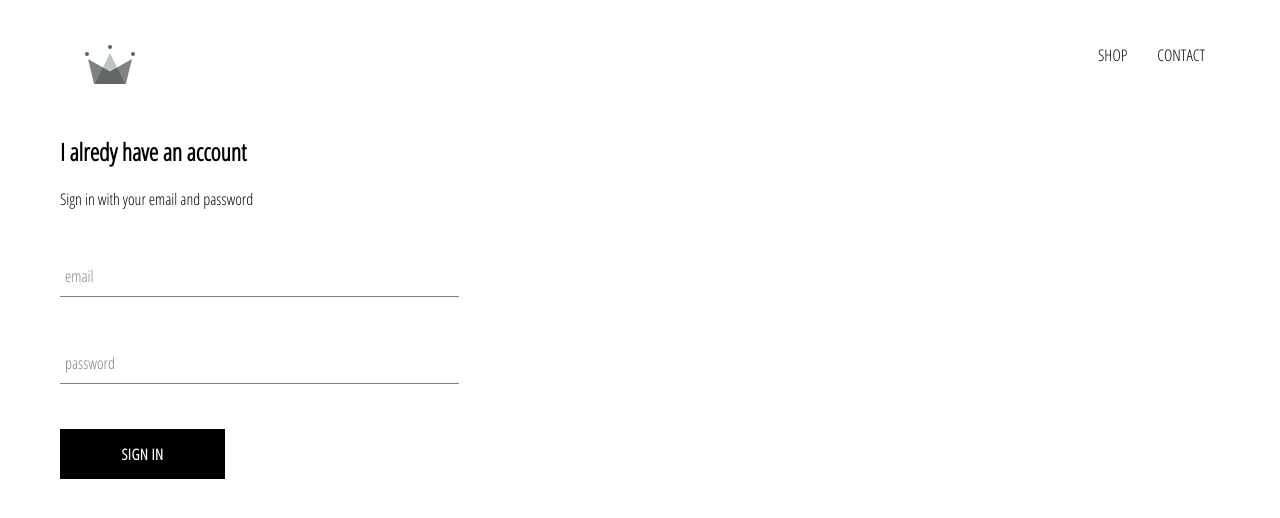
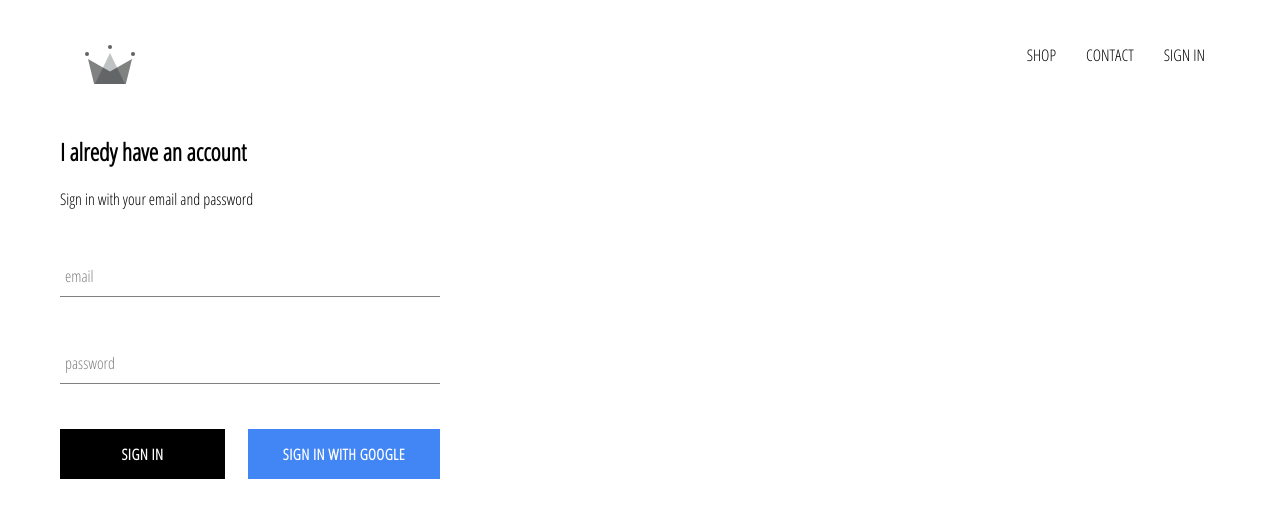
Before and after one commit to ernestob445/crwn-clothing, a React (Create React App) app: page /signin in a window 1280 px wide. Shown: the top 518 px of the page. Built offline with nearby package versions, Linux system fonts and the light colour scheme; no server answers.

Commit message:
Integrated firebase into application, created sign In with google

```diff
--- a/package.json
+++ b/package.json
@@ -6,6 +6,7 @@
     "@testing-library/jest-dom": "^5.11.4",
     "@testing-library/react": "^11.1.0",
     "@testing-library/user-event": "^12.1.10",
+    "firebase": "^8.4.2",
     "node-sass": "^5.0.0",
     "react": "^17.0.2",
     "react-dom": "^17.0.2",
--- a/src/App.css
+++ b/src/App.css
@@ -7,3 +7,7 @@
     text-decoration: none;
     color: black;
 }
+
+* {
+    box-sizing: border-box;
+}
--- a/src/App.js
+++ b/src/App.js
@@ -8,20 +8,46 @@
 import ShopPage from './pages/shop/shop.component';
 import SignInAndSignUpPage from './pages/sign-in-and-sign-up/sign-in-and-sign-up.component';
 import Header from './components/header/header.component';
+import { auth } from './firebase/firebase.utils';
 
 /* <Route exact path='' component={ } /> */
 
-function App() {
+class App extends React.Component {
+  constructor() {
+    super();
+
+
+    this.state = {
+      currentUser: null
+    }
+  }
+
+  unsubscribeFromAuth = null
+
+  componentDidMount() {
+    this.unsubscribeFromAuth = auth.onAuthStateChanged(user => {
+      this.setState({ currentUser: user });
+
+      console.log(user);
+    })
+  }
+
+  componentWillUnmount() {
+    this.unsubscribeFromAuth();
+  }
+
+  render() {
     return (
       <div>
-      <Header />
+        <Header currentUser={this.state.currentUser} />
         <Switch>
           <Route exact path='/' component={HomePage} />
           <Route exact path='/shop' component={ShopPage} />
           <Route path='/signin' component={SignInAndSignUpPage} />
         </Switch>
-    </div>
+      </div >
     );
+  }
 }
 
 export default App;
--- a/src/components/custom-button/custom-button.component.jsx
+++ b/src/components/custom-button/custom-button.component.jsx
@@ -2,8 +2,8 @@
 
 import './custom-button.styles.scss';
 
-const CustomButton = ({ children, ...otherProps }) => (
-    <button className='custom-button' {...otherProps}>
+const CustomButton = ({ children, isGoogleSignIn, ...otherProps }) => (
+    <button className={`${isGoogleSignIn ? 'google-sign-in' : ''} custom-button`} {...otherProps}>
         {children}
     </button>
 )
--- a/src/components/custom-button/custom-button.styles.scss
+++ b/src/components/custom-button/custom-button.styles.scss
@@ -19,4 +19,14 @@
     color: black;
     border: 1px solid black;
   }
+
+  &.google-sign-in{
+    background-color: #4285f4;
+    color: white;
+
+    &:hover{
+      background-color: #357ae8;
+      border: none;
+    }
+  }
 }
--- a/src/components/header/header.component.jsx
+++ b/src/components/header/header.component.jsx
@@ -1,11 +1,13 @@
 import React from 'react';
 import { Link } from 'react-router-dom';
+
+import { auth } from '../../firebase/firebase.utils';
 
 import { ReactComponent as Logo } from '../../assets/crown.svg';
 
 import './header.styles.scss';
 
-const Header = () => (
+const Header = ({ currentUser }) => (
     <div className='header'>
         <Link className='logo-container' to='/'>
             <Logo className='logo' />
@@ -13,6 +15,12 @@
         <div className='options'>
             <Link className='option' to='/shop'>SHOP</Link>
             <Link className='option' to='/contact'>CONTACT</Link>
+            {
+                currentUser ?
+                    <div className='option' onClick={() => auth.signOut()}>SIGN OUT</div>
+                    :
+                    <Link className='option' to='/signIn'>SIGN IN</Link>
+            }
         </div>
     </div>
 )
--- a/src/components/header/header.styles.scss
+++ b/src/components/header/header.styles.scss
@@ -20,6 +20,7 @@
 
     .option {
       padding: 10px 15px;
+      cursor: pointer;
     }
   }
 }
--- a/src/components/sign-in/sign-in.components.jsx
+++ b/src/components/sign-in/sign-in.components.jsx
@@ -3,6 +3,8 @@
 
 import FormInput from '../form-input/form-input.component';
 import CustomButton from '../custom-button/custom-button.component';
+
+import { signInWithGoogle } from '../../firebase/firebase.utils';
 
 import './sign-in.styles.scss';
 
@@ -56,8 +58,13 @@
                         required />
 
 
-
-                    <CustomButton type='submit'>Sign in</CustomButton>
+                    <div className='buttons'>
+                        <CustomButton type='submit'>Sign in</CustomButton>
+                        <CustomButton onClick={signInWithGoogle} isGoogleSignIn>
+                            {' '}
+                            Sign in with Google
+                        </CustomButton>
+                    </div>
                 </form>
             </div>
         )
--- a/src/components/sign-in/sign-in.styles.scss
+++ b/src/components/sign-in/sign-in.styles.scss
@@ -1,5 +1,5 @@
 .sign-in{
-    width: 30vW;//es el 30% del ancho total de la vist
+    width: 380px;//30vw es el 30% del ancho total de la vist
     display: flex;
     flex-direction: column;
 
@@ -7,4 +7,9 @@
     .title{
         margin: 10px 0;
     }
+
+    .buttons{
+        display: flex;
+        justify-content: space-between;
+    }
 }
--- /dev/null
+++ b/src/firebase/firebase.utils.js
@@ -0,0 +1,25 @@
+import firebase from 'firebase/app';
+import 'firebase/firestore';
+import 'firebase/auth';
+
+const config = {
+    apiKey: "AIzaSyBZRB_2YO1o8O3JsSSYAvKfD7OTqxMLPMc",
+    authDomain: "crw-db-445.firebaseapp.com",
+    projectId: "crw-db-445",
+    storageBucket: "crw-db-445.appspot.com",
+    messagingSenderId: "471983355161",
+    appId: "1:471983355161:web:89fabd59d3dfabe8d10188",
+    measurementId: "G-5GGS7BY1R3"
+};
+
+firebase.initializeApp(config);
+
+export const auth = firebase.auth();
+export const firestore = firebase.firestore();
+
+const provider = new firebase.auth.GoogleAuthProvider();
+provider.setCustomParameters({ prompt: 'select_account' });
+export const signInWithGoogle = () => auth.signInWithPopup(provider);
+
+
+export default firebase;
```
Also changed, not shown: 1 other file (tests, documents, lock files or other folders). Lines whose indentation alone changed are shown as unchanged.
